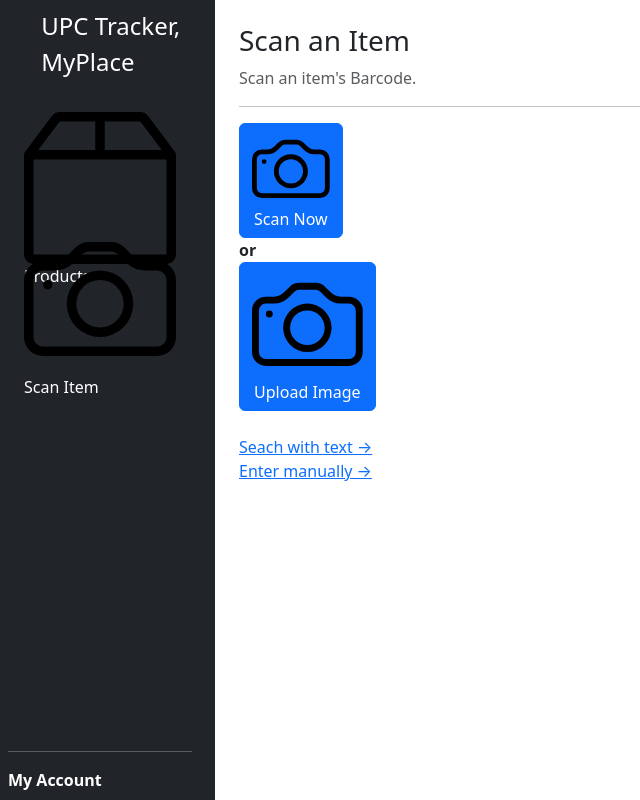
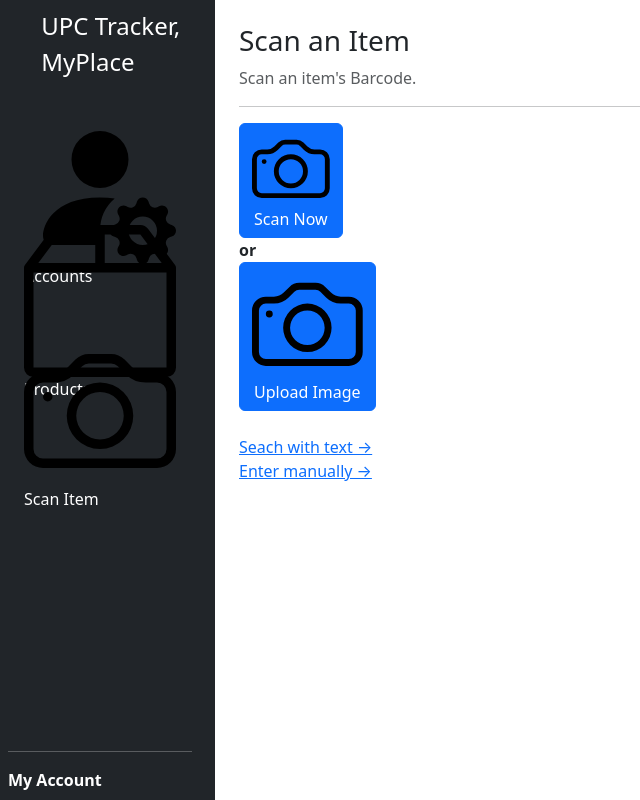
Before and after one commit to WilliamDann/upc-tracker, a React (Vite) app in the folder frontend/: page /scan in a window 1280 px wide. Shown: the whole page, without its empty margins (0-640 px from the left). Built offline with nearby package versions, Linux system fonts and the light colour scheme.

Commit message:
adjusted account route names to match product

```diff
--- a/frontend/src/components/SideBar.jsx
+++ b/frontend/src/components/SideBar.jsx
@@ -1,5 +1,5 @@
 import { Link }                  from "react-router-dom"
-import { Search, Camera, Box2 } from "react-bootstrap-icons"
+import { PersonFillGear, Camera, Box2 } from "react-bootstrap-icons"
 
 export default function()
 {
@@ -13,6 +13,13 @@ export default function()
                 <br />
                 <ul className="nav nav-pills flex-column mb-auto">
 
+
+                <li>
+                    <Link to="accounts" className="nav-link text-white">
+                        <PersonFillGear />
+                        <span> Accounts</span>
+                    </Link>
+                </li>
                 <li>
                     <Link to="products" className="nav-link text-white">
                         <Box2 />
--- a/frontend/src/resources/Account.jsx
+++ b/frontend/src/resources/Account.jsx
@@ -3,6 +3,6 @@ import Resource from "./Resource";
 export default class Account extends Resource {
     constructor()
     {
-        super('account', { Email: "", Password: "", Name: "" })
+        super('accounts', { Email: "", Password: "", Name: "" })
     }
 }
```
Also changed, not shown: 2 other files (tests, documents, lock files or other folders).
